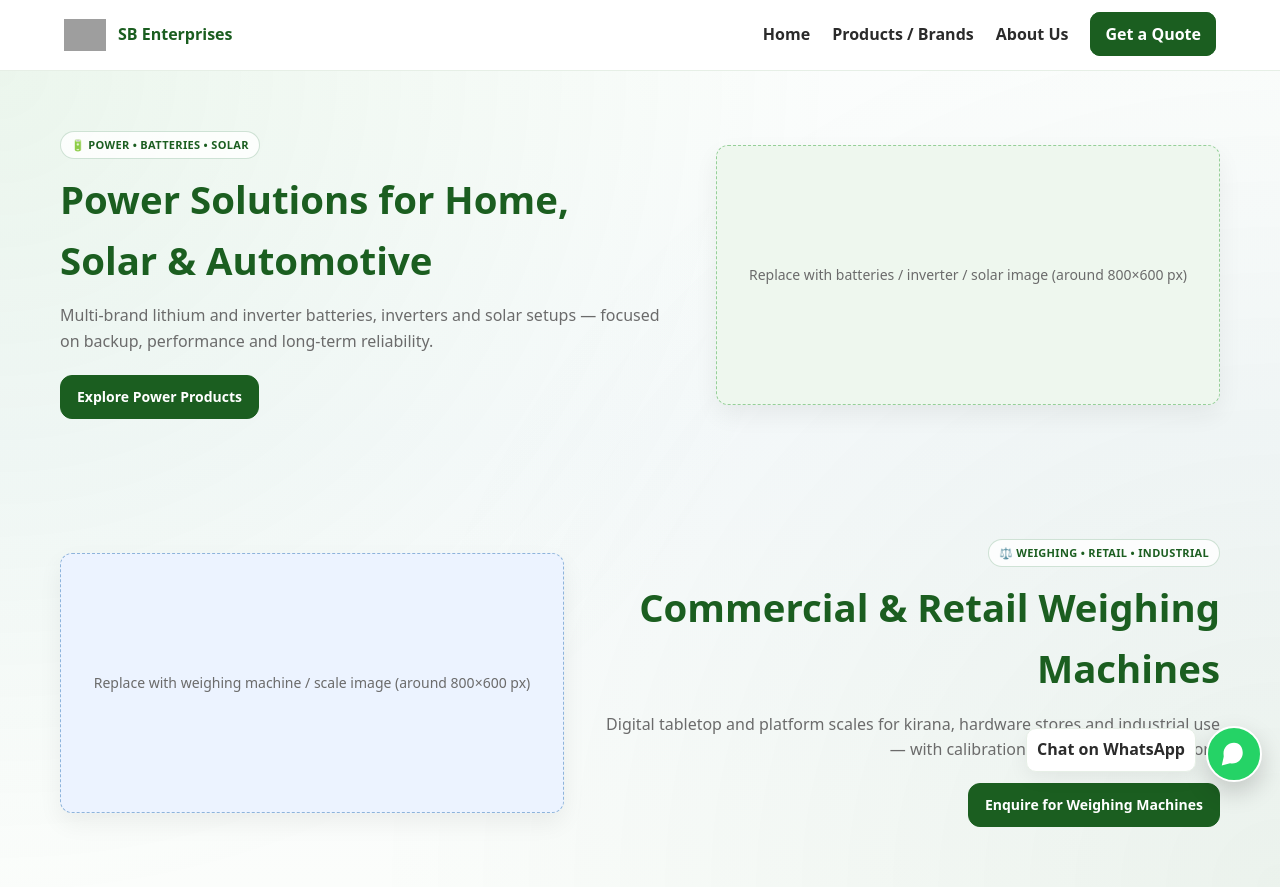
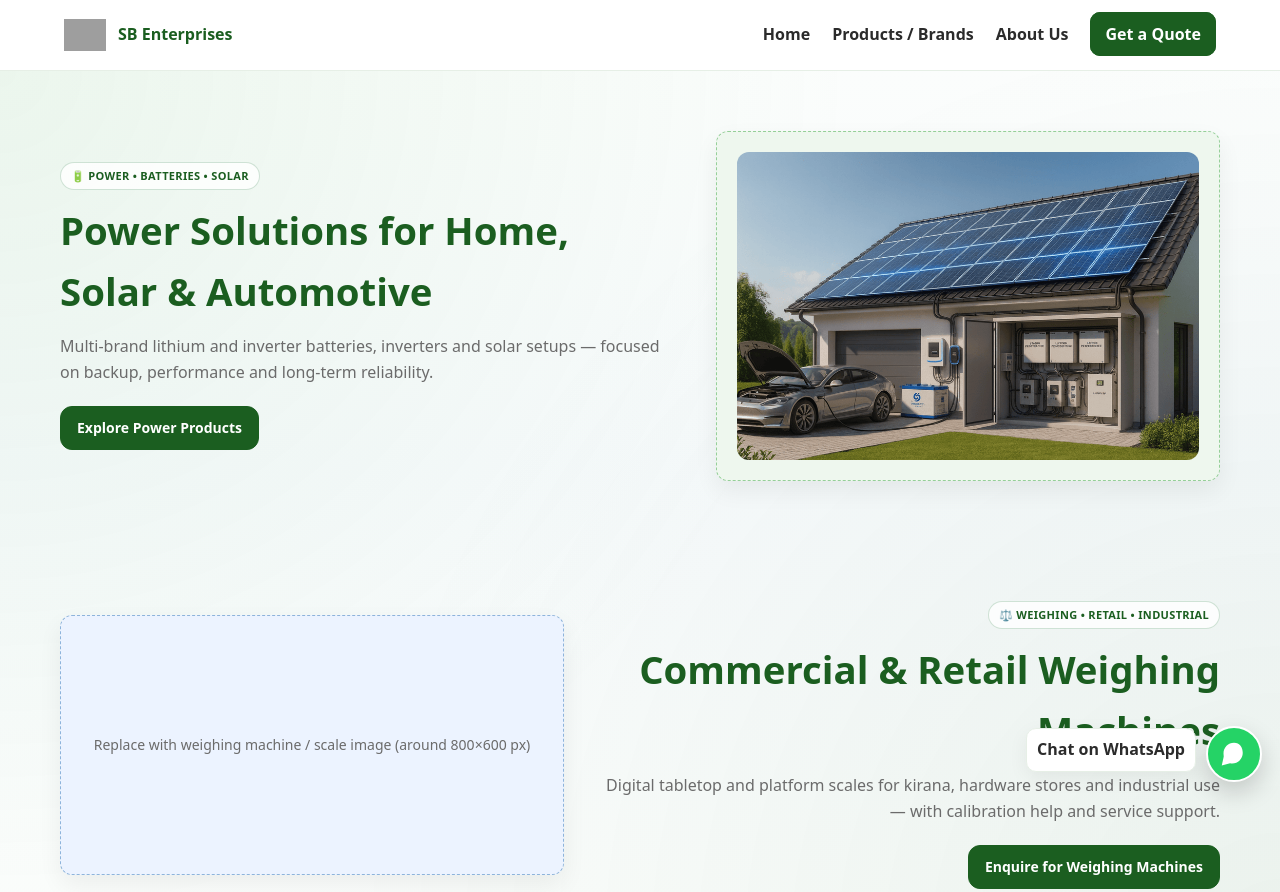
Before and after one commit to Moddedbot/Sbxindia, a plain HTML site: page index.html in a window 1280 px wide. Shown: the top 892 px of the page. Drawn offline with Linux system fonts and the light colour scheme; grey boxes are pictures that could not be loaded.

Commit message:
Replace placeholder with Power Solutions image

```diff
--- a/index.html
+++ b/index.html
@@ -625,8 +625,10 @@
           </div>
           <div class="hero-media">
             <div class="hero-art">
-              Replace with batteries / inverter / solar image (around 800×600 px)
-            </div>
+  <img src="https://raw.githubusercontent.com/Moddedbot/Sbxindia/d82cd65840d0870b5205b2b3f7792e5411d6b914/Assets/HomeImage%20Fix%20size.png"
+       alt="Power Solutions Banner"
+       style="width:100%; height:auto; border-radius:12px;">
+</div>
           </div>
         </div>
       </div>
```
